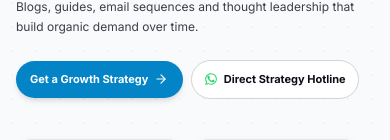
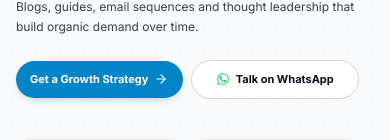
Before and after one commit to aryanbarota21235/CreateVerse, a Next.js app: page /services/content-marketing in a window 390 px wide. Shown: the part 201-341 px from the top of the page. Built offline with nearby package versions, Linux system fonts and the light colour scheme.

Commit message:
Restore smooth mobile animations, eliminate back-navigation screen blink, and update hotline label to Talk on WhatsApp

```diff
--- a/src/app/globals.css
+++ b/src/app/globals.css
@@ -120,11 +120,6 @@ button:not(:disabled):not(.no-press):active,
 }
 
 @media (max-width: 767px), (hover: none) {
-  .reveal-wrapper {
-    opacity: 1 !important;
-    transform: none !important;
-    transition: none !important;
-  }
   .capsnpills-pill {
     transform: none !important;
   }
--- a/src/app/services/political-management/political-hero-buttons.tsx
+++ b/src/app/services/political-management/political-hero-buttons.tsx
@@ -31,8 +31,7 @@ export default function PoliticalHeroButtons({ center = false }: PoliticalHeroBu
         className="pressable flex-1 sm:flex-initial inline-flex items-center justify-center gap-1.5 sm:gap-2 rounded-full border border-stone-300 bg-white px-2.5 py-2.5 sm:px-6 sm:py-3.5 text-[11px] sm:text-sm font-bold text-ink shadow-xs transition-all duration-150 hover:-translate-y-0.5 hover:border-[#25D366] hover:text-emerald-700 whitespace-nowrap"
       >
         <WhatsAppIcon className="h-3.5 w-3.5 sm:h-4 sm:w-4 shrink-0 text-[#25D366]" />
-        <span className="hidden min-[380px]:inline">Direct Strategy Hotline</span>
-        <span className="min-[380px]:hidden">Strategy Hotline</span>
+        <span>Talk on WhatsApp</span>
       </a>
     </div>
   );
--- a/src/app/template.tsx
+++ b/src/app/template.tsx
@@ -5,6 +5,7 @@ import { motion, useReducedMotion } from "framer-motion";
 import { usePathname } from "next/navigation";
 
 let isBackNavigation = false;
+let isBFCacheRestore = false;
 let isInitialMount = true;
 let resetTimer: ReturnType<typeof setTimeout> | null = null;
 
@@ -13,25 +14,24 @@ const markBackNavigation = () => {
   if (resetTimer) clearTimeout(resetTimer);
   resetTimer = setTimeout(() => {
     isBackNavigation = false;
-  }, 1500);
+  }, 1200);
 };
 
 if (typeof window !== "undefined") {
-  // Capture browser back/forward buttons and touch/swipe back gestures
+  // Capture browser back/forward buttons
   window.addEventListener("popstate", markBackNavigation, { capture: true, passive: true });
 
-  // Capture BFCache restores (e.g. Safari iOS swipe-back)
+  // Capture BFCache restores (e.g. Safari iOS swipe-back where page is already painted)
   window.addEventListener(
     "pageshow",
     (event) => {
       if (event.persisted) {
-        markBackNavigation();
+        isBFCacheRestore = true;
       }
     },
     { capture: true, passive: true }
   );
 
-  // Check performance navigation timing
   try {
     const nav = performance.getEntriesByType("navigation")[0] as PerformanceNavigationTiming | undefined;
     if (nav?.type === "back_forward") {
@@ -47,20 +47,19 @@ export default function Template({ children }: { children: React.ReactNode }) {
   const shouldReduceMotion = useReducedMotion();
 
   // Snapshot navigation direction at the moment this Template mounts
-  const [navDirection] = useState<"forward" | "back">(() => {
-    return isBackNavigation ? "back" : "forward";
-  });
+  const [navDirection] = useState<"forward" | "back">(() => (isBackNavigation ? "back" : "forward"));
 
-  // Skip animation only on initial mount (first SSR paint / hard refresh) to prevent white flash
-  const [isFirstLoad] = useState(() => isInitialMount);
+  // Skip animation on initial mount (first SSR paint) or BFCache restore to completely eliminate white flash/blink
+  const [skipTransition] = useState(() => isInitialMount || isBFCacheRestore);
 
   useEffect(() => {
     isInitialMount = false;
     isBackNavigation = false;
+    isBFCacheRestore = false;
     if (resetTimer) clearTimeout(resetTimer);
   }, [pathname]);
 
-  if (pathname?.startsWith("/admin") || shouldReduceMotion || isFirstLoad) {
+  if (pathname?.startsWith("/admin") || shouldReduceMotion || skipTransition) {
     return <>{children}</>;
   }
 
@@ -71,14 +70,14 @@ export default function Template({ children }: { children: React.ReactNode }) {
       key={pathname}
       initial={{
         opacity: 0,
-        y: isBack ? -18 : 22,
+        y: isBack ? -8 : 12,
       }}
       animate={{
         opacity: 1,
         y: 0,
       }}
       transition={{
-        duration: 0.32,
+        duration: 0.28,
         ease: [0.16, 1, 0.3, 1],
       }}
     >
--- a/src/components/service-cta.tsx
+++ b/src/components/service-cta.tsx
@@ -55,7 +55,7 @@ export default function ServiceCta({ service, related }: ServiceCtaProps) {
                 className="pressable inline-flex items-center gap-2 rounded-full border border-stone-300 bg-white px-5 py-3 sm:px-6 sm:py-3.5 text-xs sm:text-sm font-bold text-ink shadow-xs transition-all duration-150 hover:-translate-y-0.5 hover:border-[#25D366] hover:text-emerald-700"
               >
                 <WhatsAppIcon className="h-4 w-4 text-[#25D366]" />
-                <span>Direct Strategy Hotline</span>
+                <span>Talk on WhatsApp</span>
               </a>
             </div>
           </div>
--- a/src/components/service-hero-buttons.tsx
+++ b/src/components/service-hero-buttons.tsx
@@ -35,8 +35,7 @@ export default function ServiceHeroButtons({ serviceName }: ServiceHeroButtonsPr
         className="pressable flex-1 sm:flex-initial inline-flex items-center justify-center gap-1.5 sm:gap-2 rounded-full border border-stone-300 bg-white px-2.5 py-2.5 sm:px-6 sm:py-3.5 text-[11px] sm:text-sm font-bold text-ink shadow-xs transition-all duration-150 hover:-translate-y-0.5 hover:border-[#25D366] hover:text-emerald-700 whitespace-nowrap"
       >
         <WhatsAppIcon className="h-3.5 w-3.5 sm:h-4 sm:w-4 shrink-0 text-[#25D366]" />
-        <span className="hidden min-[380px]:inline">Direct Strategy Hotline</span>
-        <span className="min-[380px]:hidden">Strategy Hotline</span>
+        <span>Talk on WhatsApp</span>
       </a>
     </div>
   );
```
